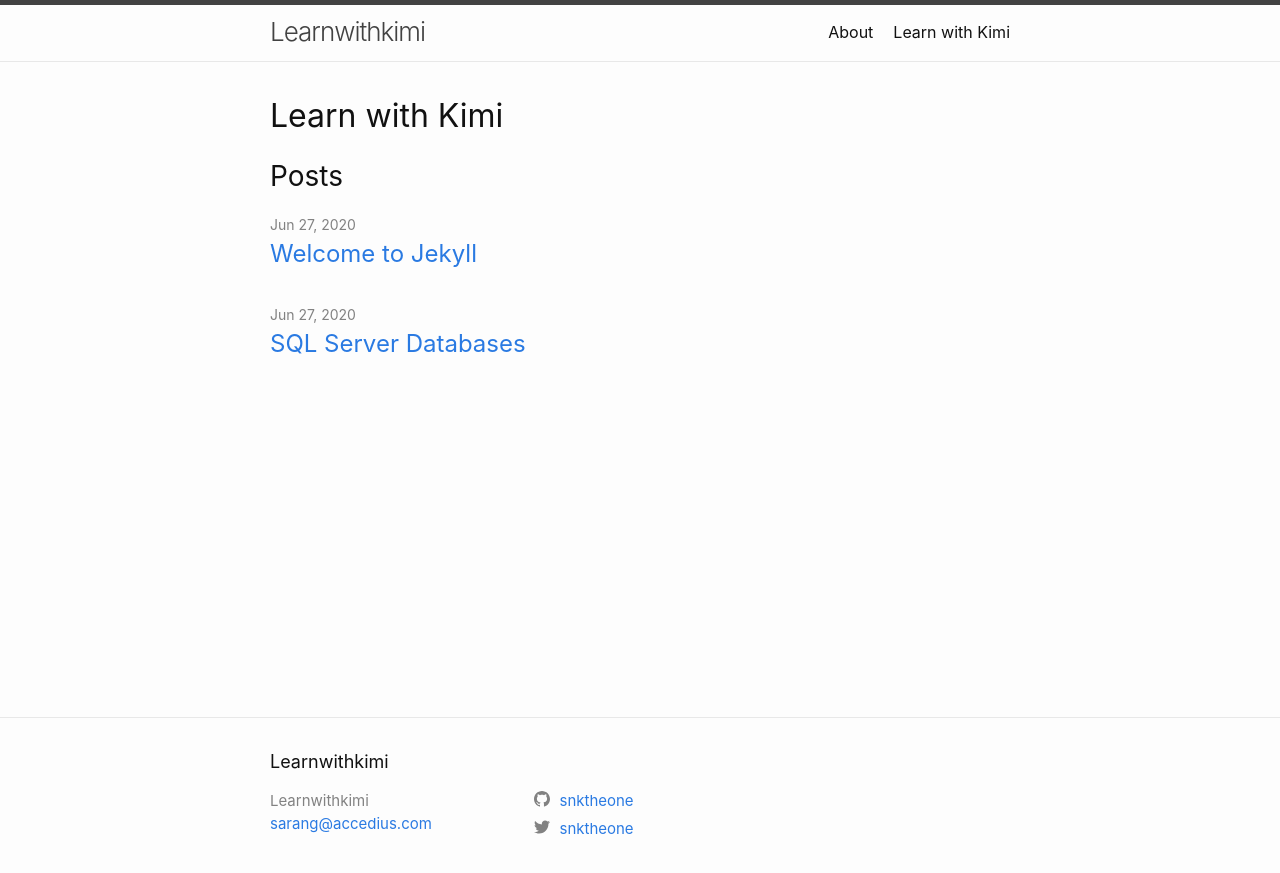
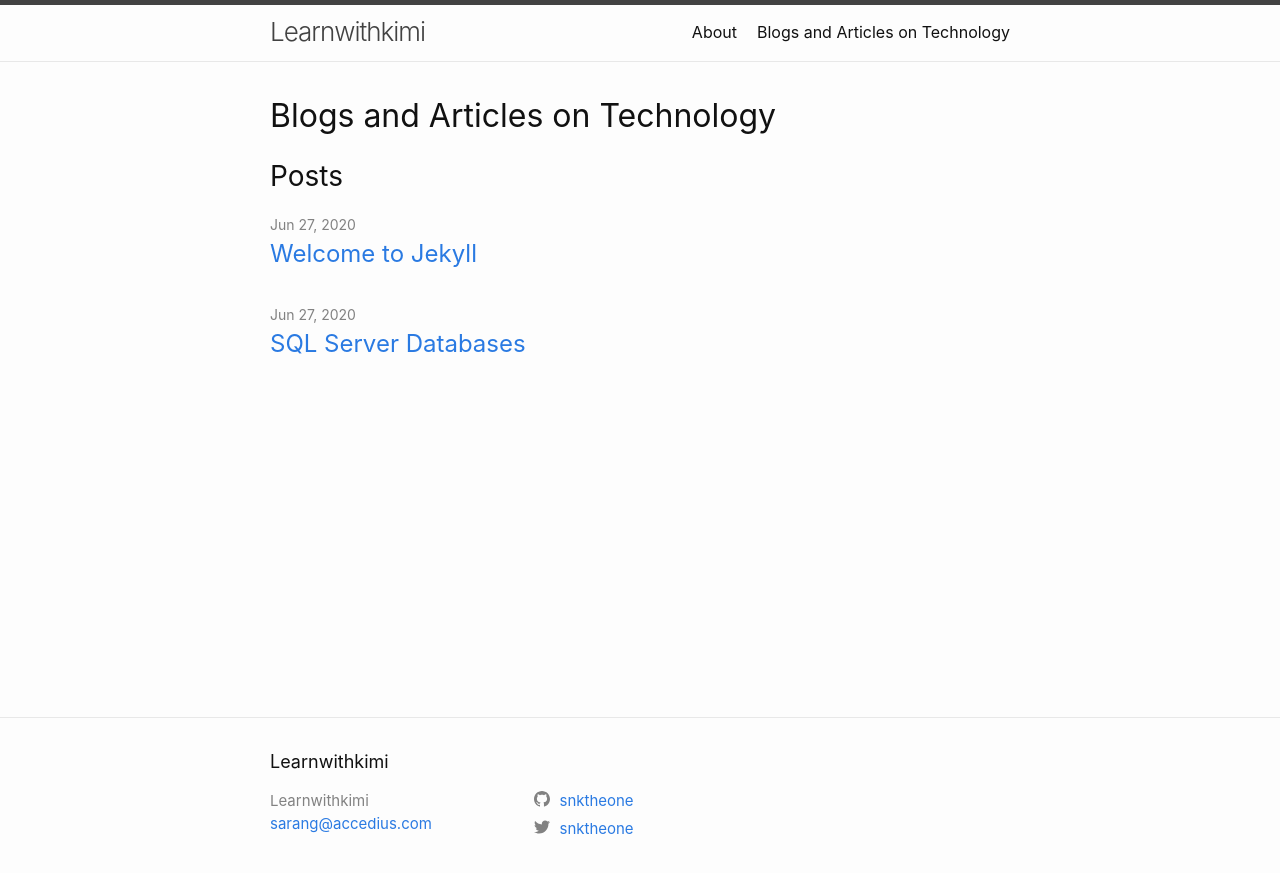
Before and after one commit to Snktheone/learnwithkimi.github.io, a Jekyll site: the page built from index.markdown, in a window 1280 px wide. Shown: the top 873 px of the page. Built offline with Jekyll 4.4.1, drawn with Linux system fonts in a browser that asks for light colours.

Commit message:
updated index.markdown

```diff
--- a/index.markdown
+++ b/index.markdown
@@ -1,4 +1,5 @@
 ---
 layout: home
-title: Learn with Kimi
+title:  "Blogs and Articles on Technology"
+date:   2020-06-27 10:41:39 +0100
 ---
```
